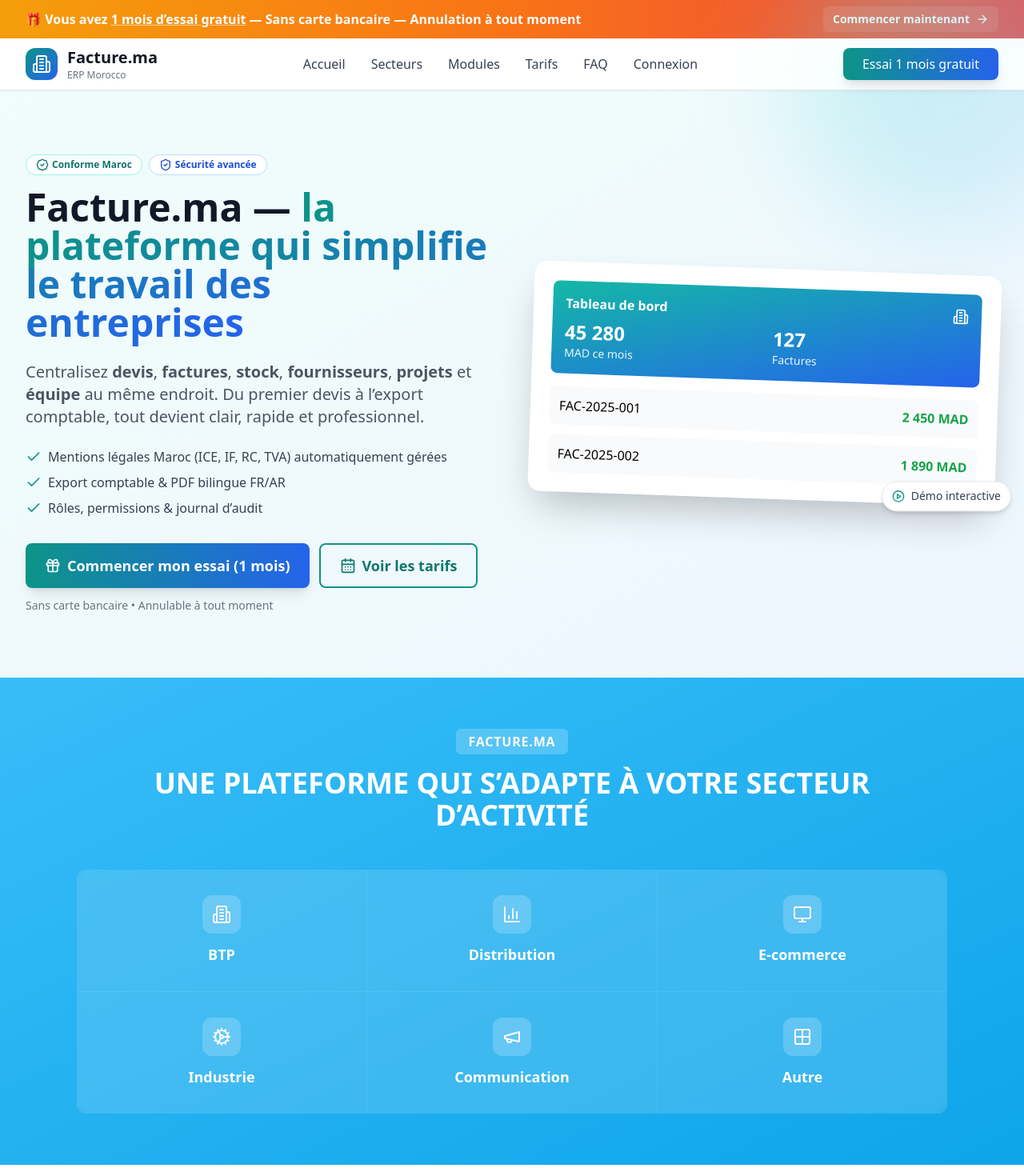
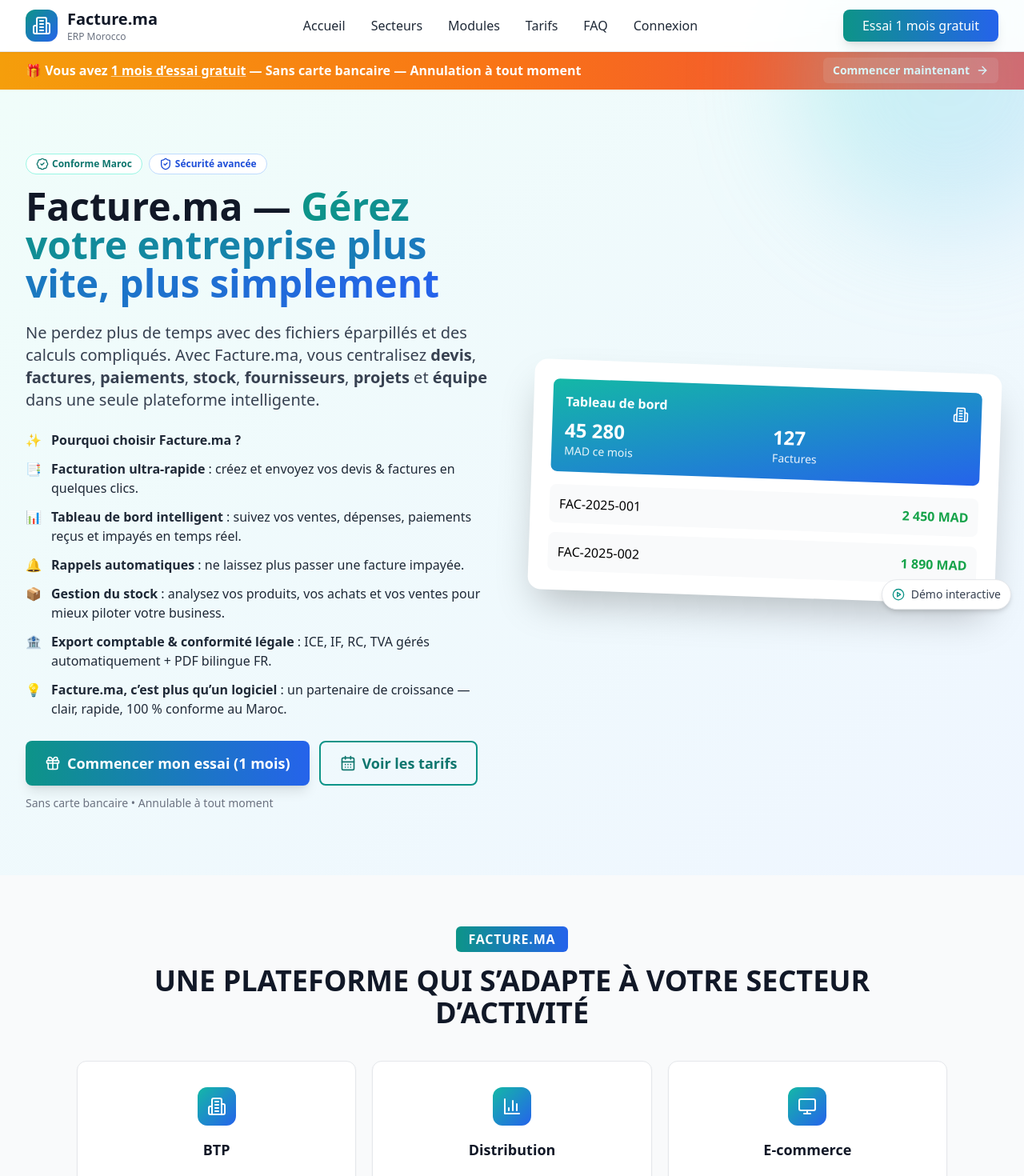
Before and after one commit to dofusbotss1-ctrl/facture5, a React (Vite) app: page / in a window 1280 px wide. Shown: the top 1470 px of the page at 80% size. Built offline with nearby package versions, Linux system fonts and the light colour scheme; no server answers.

Commit message:
Updated HomePage.tsx

```diff
--- a/src/components/home/HomePage.tsx
+++ b/src/components/home/HomePage.tsx
@@ -47,12 +47,13 @@ export default function HomePage() {
   };
 
   return (
-    <div className="min-h-screen bg-white relative overflow-hidden">
+    // padding-top pour compenser le header FIXE
+    <div className="min-h-screen bg-white relative overflow-hidden pt-16">
       {/* Blobs décoratifs */}
       <div className="pointer-events-none absolute -top-24 -right-24 h-96 w-96 rounded-full bg-gradient-to-br from-teal-300/30 to-blue-300/30 blur-3xl" />
       <div className="pointer-events-none absolute -bottom-24 -left-24 h-96 w-96 rounded-full bg-gradient-to-tr from-amber-300/30 to-red-300/30 blur-3xl" />
 
-      {/* Announcement bar */}
+      {/* Announcement bar (non fixe) */}
       <div className="bg-gradient-to-r from-amber-500 via-orange-500 to-red-500 text-white">
         <div className="max-w-7xl mx-auto px-4 sm:px-6 lg:px-8 py-2 flex items-center justify-between">
           <p className="text-sm sm:text-base font-semibold">
@@ -64,8 +65,8 @@ export default function HomePage() {
         </div>
       </div>
 
-      {/* Header */}
-      <header className="bg-white/80 backdrop-blur-md shadow-sm border-b border-gray-200 sticky top-0 z-40">
+      {/* Header FIXE */}
+      <header className="fixed top-0 inset-x-0 z-50 bg-white/85 backdrop-blur-md shadow-sm border-b border-gray-200">
         <div className="max-w-7xl mx-auto px-4 sm:px-6 lg:px-8">
           <div className="flex justify-between items-center h-16">
             <div className="flex items-center space-x-3">
@@ -79,12 +80,12 @@ export default function HomePage() {
             </div>
 
             <nav className="hidden md:flex items-center space-x-8">
-              <a href="#accueil" className="text-gray-700 hover:text-teal-600 font-medium">Accueil</a>
-              <a href="#secteurs" className="text-gray-700 hover:text-teal-600 font-medium">Secteurs</a>
-              <a href="#modules" className="text-gray-700 hover:text-teal-600 font-medium">Modules</a>
-              <a href="#tarifs" className="text-gray-700 hover:text-teal-600 font-medium">Tarifs</a>
-              <a href="#faq" className="text-gray-700 hover:text-teal-600 font-medium">FAQ</a>
-              <Link to="/login" className="text-gray-700 hover:text-teal-600 font-medium">Connexion</Link>
+              <a href="#accueil" className="text-gray-800 hover:text-teal-600 font-medium">Accueil</a>
+              <a href="#secteurs" className="text-gray-800 hover:text-teal-600 font-medium">Secteurs</a>
+              <a href="#modules" className="text-gray-800 hover:text-teal-600 font-medium">Modules</a>
+              <a href="#tarifs" className="text-gray-800 hover:text-teal-600 font-medium">Tarifs</a>
+              <a href="#faq" className="text-gray-800 hover:text-teal-600 font-medium">FAQ</a>
+              <Link to="/login" className="text-gray-800 hover:text-teal-600 font-medium">Connexion</Link>
             </nav>
 
             <Link
@@ -97,7 +98,7 @@ export default function HomePage() {
         </div>
       </header>
 
-      {/* Hero */}
+      {/* Hero (NOUVEAU TEXTE) */}
       <section id="accueil" className="bg-gradient-to-br from-teal-50 to-blue-50 py-16 sm:py-20">
         <div className="max-w-7xl mx-auto px-4 sm:px-6 lg:px-8 grid grid-cols-1 lg:grid-cols-2 gap-12 items-center">
           <motion.div variants={staggerParent} initial="hidden" whileInView="show" viewport={{ once: true, amount: 0.2 }}>
@@ -111,24 +112,25 @@ export default function HomePage() {
             </motion.div>
 
             <motion.h1 variants={fadeUp} className="text-4xl lg:text-5xl font-extrabold text-gray-900 mb-6 leading-tight">
-              <span>Facture.ma&nbsp;—&nbsp;</span>
-              <span className="text-transparent bg-clip-text bg-gradient-to-r from-teal-600 to-blue-600">
-                la plateforme qui simplifie le travail des entreprises
-              </span>
+              Facture.ma — <span className="text-transparent bg-clip-text bg-gradient-to-r from-teal-600 to-blue-600">Gérez votre entreprise plus vite, plus simplement</span>
             </motion.h1>
 
-            <motion.p variants={fadeUp} className="text-lg sm:text-xl text-gray-600 mb-6">
-              Centralisez <strong>devis</strong>, <strong>factures</strong>, <strong>stock</strong>, <strong>fournisseurs</strong>, <strong>projets</strong> et <strong>équipe</strong> au même endroit.
-              Du premier devis à l’export comptable, tout devient clair, rapide et professionnel.
+            <motion.p variants={fadeUp} className="text-lg sm:text-xl text-gray-700 mb-6">
+              Ne perdez plus de temps avec des fichiers éparpillés et des calculs compliqués.
+              Avec Facture.ma, vous centralisez <strong>devis</strong>, <strong>factures</strong>, <strong>paiements</strong>, <strong>stock</strong>, <strong>fournisseurs</strong>, <strong>projets</strong> et <strong>équipe</strong> dans une seule plateforme intelligente.
             </motion.p>
 
-            <motion.ul variants={fadeUp} className="space-y-2 text-gray-700 mb-8">
-              <li className="flex items-center gap-2"><Check className="w-5 h-5 text-teal-600" /> Mentions légales Maroc (ICE, IF, RC, TVA) automatiquement gérées</li>
-              <li className="flex items-center gap-2"><Check className="w-5 h-5 text-teal-600" /> Export comptable & PDF bilingue FR/AR</li>
-              <li className="flex items-center gap-2"><Check className="w-5 h-5 text-teal-600" /> Rôles, permissions & journal d’audit</li>
-            </motion.ul>
+            <motion.div variants={fadeUp} className="space-y-3 text-gray-800">
+              <div className="flex items-start gap-3"><span>✨</span><p><strong>Pourquoi choisir Facture.ma ?</strong></p></div>
+              <div className="flex items-start gap-3"><span>📑</span><p><strong>Facturation ultra-rapide</strong> : créez et envoyez vos devis & factures en quelques clics.</p></div>
+              <div className="flex items-start gap-3"><span>📊</span><p><strong>Tableau de bord intelligent</strong> : suivez vos ventes, dépenses, paiements reçus et impayés en temps réel.</p></div>
+              <div className="flex items-start gap-3"><span>🔔</span><p><strong>Rappels automatiques</strong> : ne laissez plus passer une facture impayée.</p></div>
+              <div className="flex items-start gap-3"><span>📦</span><p><strong>Gestion du stock</strong> : analysez vos produits, vos achats et vos ventes pour mieux piloter votre business.</p></div>
+              <div className="flex items-start gap-3"><span>🏦</span><p><strong>Export comptable & conformité légale</strong> : ICE, IF, RC, TVA gérés automatiquement + PDF bilingue FR.</p></div>
+              <div className="flex items-start gap-3"><span>💡</span><p><strong>Facture.ma, c’est plus qu’un logiciel</strong> : un partenaire de croissance — clair, rapide, 100 % conforme au Maroc.</p></div>
+            </motion.div>
 
-            <motion.div variants={fadeUp} className="flex flex-col sm:flex-row gap-3">
+            <motion.div variants={fadeUp} className="mt-7 flex flex-col sm:flex-row gap-3">
               <Link
                 to="/login"
                 className="inline-flex items-center justify-center gap-2 bg-gradient-to-r from-teal-600 to-blue-600 hover:from-teal-700 hover:to-blue-700 text-white px-6 py-3 rounded-lg font-semibold text-lg transition-all duration-200 shadow-lg hover:shadow-xl"
@@ -188,17 +190,19 @@ export default function HomePage() {
         </div>
       </section>
 
-      {/* Secteurs d'activité */}
-      <section id="secteurs" className="py-16 bg-gradient-to-br from-sky-400 to-sky-500 text-white">
+      {/* Secteurs d'activité — NOUVELLE COULEUR (palette cohérente aux Modules) */}
+      <section id="secteurs" className="py-16 bg-gray-50">
         <div className="max-w-6xl mx-auto px-4 sm:px-6 lg:px-8">
-          <motion.div initial="hidden" whileInView="show" viewport={{ once: true, amount: 0.2 }} variants={staggerParent} className="text-center mb-12">
-            <motion.span variants={fadeUp} className="inline-block bg-white/20 px-4 py-1 rounded-md font-bold tracking-wider">FACTURE.MA</motion.span>
-            <motion.h2 variants={fadeUp} className="mt-4 text-3xl sm:text-4xl font-extrabold">
+          <motion.div initial="hidden" whileInView="show" viewport={{ once: true, amount: 0.2 }} variants={staggerParent} className="text-center mb-10">
+            <motion.span variants={fadeUp} className="inline-block bg-gradient-to-r from-teal-600 to-blue-600 text-white px-4 py-1 rounded-md font-bold tracking-wider">
+              FACTURE.MA
+            </motion.span>
+            <motion.h2 variants={fadeUp} className="mt-4 text-3xl sm:text-4xl font-extrabold text-gray-900">
               UNE PLATEFORME QUI S’ADAPTE À VOTRE SECTEUR D’ACTIVITÉ
             </motion.h2>
           </motion.div>
 
-          <div className="grid grid-cols-2 md:grid-cols-3 gap-px bg-white/20 rounded-xl overflow-hidden">
+          <div className="grid grid-cols-2 md:grid-cols-3 gap-5">
             {[
               { icon: Building2, label: 'BTP' },
               { icon: BarChart3, label: 'Distribution' },
@@ -211,13 +215,13 @@ export default function HomePage() {
               return (
                 <motion.div
                   key={i}
-                  whileHover={{ scale: 1.03 }}
-                  className="bg-sky-500/20 backdrop-blur-sm p-8 text-center"
+                  whileHover={{ y: -4, scale: 1.02 }}
+                  className="rounded-xl p-8 text-center bg-white border border-gray-200 shadow-sm hover:shadow-lg transition"
                 >
-                  <div className="mx-auto mb-3 w-12 h-12 rounded-xl bg-white/20 flex items-center justify-center">
+                  <div className="mx-auto mb-4 w-12 h-12 rounded-xl bg-gradient-to-br from-teal-500 to-blue-600 grid place-items-center">
                     <Icon className="w-6 h-6 text-white" />
                   </div>
-                  <div className="text-lg font-semibold">{s.label}</div>
+                  <div className="text-lg font-semibold text-gray-900">{s.label}</div>
                 </motion.div>
               );
             })}
@@ -225,7 +229,7 @@ export default function HomePage() {
         </div>
       </section>
 
-      {/* Modules & tâches détaillés */}
+      {/* Modules & tâches détaillés (inchangé, palette teal→blue) */}
       <section id="modules" className="py-16 bg-white">
         <div className="max-w-7xl mx-auto px-4 sm:px-6 lg:px-8">
           <motion.div variants={staggerParent} initial="hidden" whileInView="show" viewport={{ once: true, amount: 0.2 }} className="text-center mb-12">
@@ -261,7 +265,7 @@ export default function HomePage() {
               </ul>
             </motion.div>
 
-            {/* Gestion financière — réorganisé */}
+            {/* Gestion financière */}
             <motion.div variants={fadeUp} whileHover={{ y: -4, scale: 1.02 }} className="bg-white p-6 rounded-xl border border-gray-200 hover:shadow-lg">
               <div className="w-12 h-12 bg-gradient-to-br from-teal-500 to-blue-600 rounded-lg flex items-center justify-center mb-4">
                 <Calculator className="w-6 h-6 text-white" />
@@ -274,7 +278,7 @@ export default function HomePage() {
               </ul>
             </motion.div>
 
-            {/* Gestion humaine — congés & heures sup */}
+            {/* Gestion humaine */}
             <motion.div variants={fadeUp} whileHover={{ y: -4, scale: 1.02 }} className="bg-white p-6 rounded-xl border border-gray-200 hover:shadow-lg">
               <div className="w-12 h-12 bg-gradient-to-br from-teal-500 to-blue-600 rounded-lg flex items-center justify-center mb-4">
                 <Users className="w-6 h-6 text-white" />
@@ -287,7 +291,7 @@ export default function HomePage() {
               </ul>
             </motion.div>
 
-            {/* Fournisseurs — totaux, payés, reste à payer */}
+            {/* Fournisseurs */}
             <motion.div variants={fadeUp} whileHover={{ y: -4, scale: 1.02 }} className="bg-white p-6 rounded-xl border border-gray-200 hover:shadow-lg">
               <div className="w-12 h-12 bg-gradient-to-br from-teal-500 to-blue-600 rounded-lg flex items-center justify-center mb-4">
                 <Briefcase className="w-6 h-6 text-white" />
@@ -333,19 +337,6 @@ export default function HomePage() {
               <ul className="space-y-2 text-gray-700 text-sm">
                 <li className="flex items-start gap-2"><BarChart3 className="w-4 h-4 mt-0.5 text-teal-600" /> <strong>Top clients</strong> & <strong>Top fournisseurs</strong> par CA.</li>
                 <li className="flex items-start gap-2"><Download className="w-4 h-4 mt-0.5 text-teal-600" /> Exports Excel/CSV pour votre comptable.</li>
-              </ul>
-            </motion.div>
-
-            {/* Gestion de compte (RBAC) */}
-            <motion.div variants={fadeUp} whileHover={{ y: -4, scale: 1.02 }} className="bg-white p-6 rounded-xl border border-gray-200 hover:shadow-lg">
-              <div className="w-12 h-12 bg-gradient-to-br from-teal-500 to-blue-600 rounded-lg flex items-center justify-center mb-4">
-                <ShieldCheck className="w-6 h-6 text-white" />
-              </div>
-              <h3 className="text-lg font-semibold text-gray-900 mb-3">Gestion de compte</h3>
-              <ul className="space-y-2 text-gray-700 text-sm">
-                <li className="flex items-start gap-2"><Users className="w-4 h-4 mt-0.5 text-teal-600" /> L’admin crée des comptes utilisateurs.</li>
-                <li className="flex items-start gap-2"><ShieldCheck className="w-4 h-4 mt-0.5 text-teal-600" /> Droits par module (devis, factures, stock, etc.).</li>
-                <li className="flex items-start gap-2"><ClipboardList className="w-4 h-4 mt-0.5 text-teal-600" /> Traçabilité & journal d’actions.</li>
               </ul>
             </motion.div>
           </motion.div>
```
